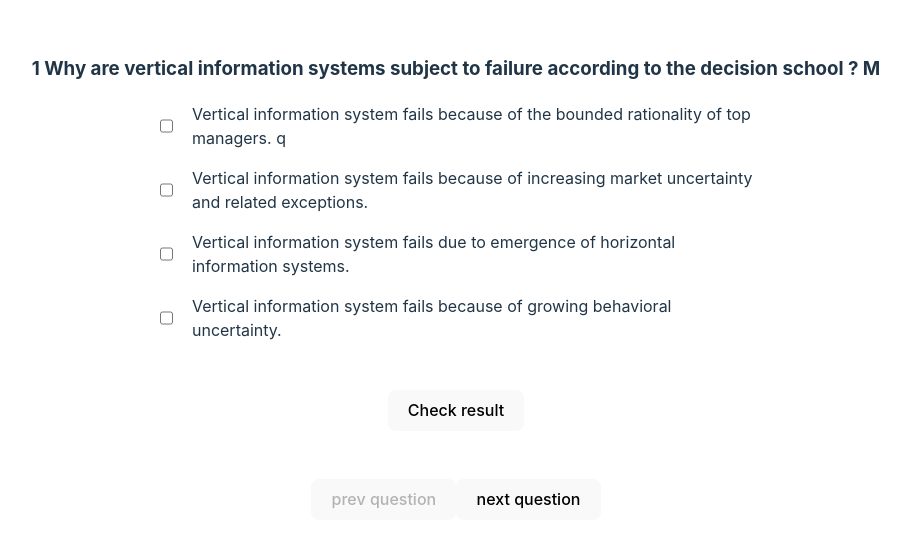
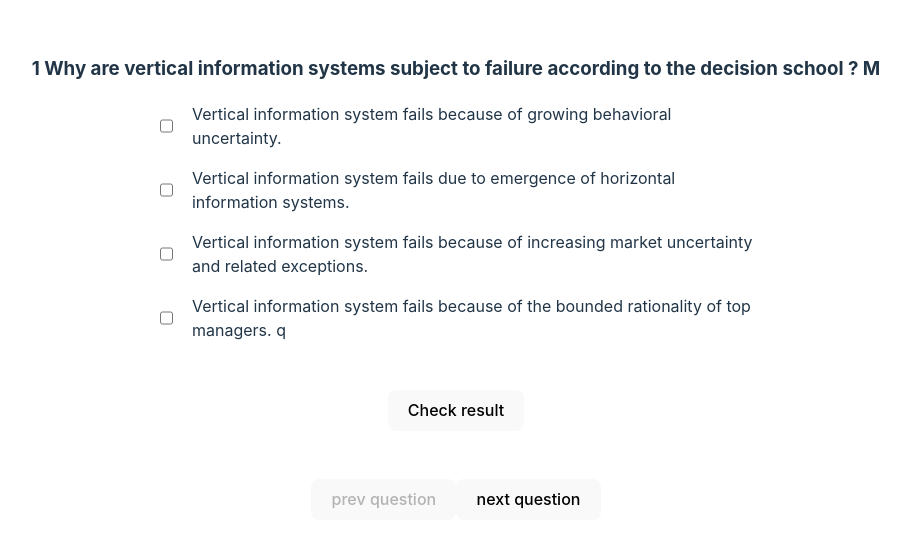
Before and after one commit to schjoth/bis1-quiz, a React (Vite) app: page / in a window 1280 px wide. Shown: the part 122-670 px from the top of the page, without its empty margins (184-1094 px from the left). Built offline with nearby package versions, Linux system fonts and the light colour scheme.

Commit message:
feat: randomize answer order

```diff
--- a/src/App.tsx
+++ b/src/App.tsx
@@ -53,8 +53,9 @@ function App() {
 					gap: "1rem",
 				}}
 			>
-				{[...question.correctAnswers, ...question.wrongAnswers].map(
-					(answer) => (
+				{[...question.correctAnswers, ...question.wrongAnswers]
+					.sort(() => Math.random() - 0.5)
+					.map((answer) => (
 						<div
 							style={{
 								display: "flex",
@@ -77,8 +78,7 @@ function App() {
 								{answer}
 							</label>
 						</div>
-					)
-				)}
+					))}
 			</div>
 			{result && <div>Result: {result}</div>}
 			<button onClick={calculateResult}>Check result</button>
```
